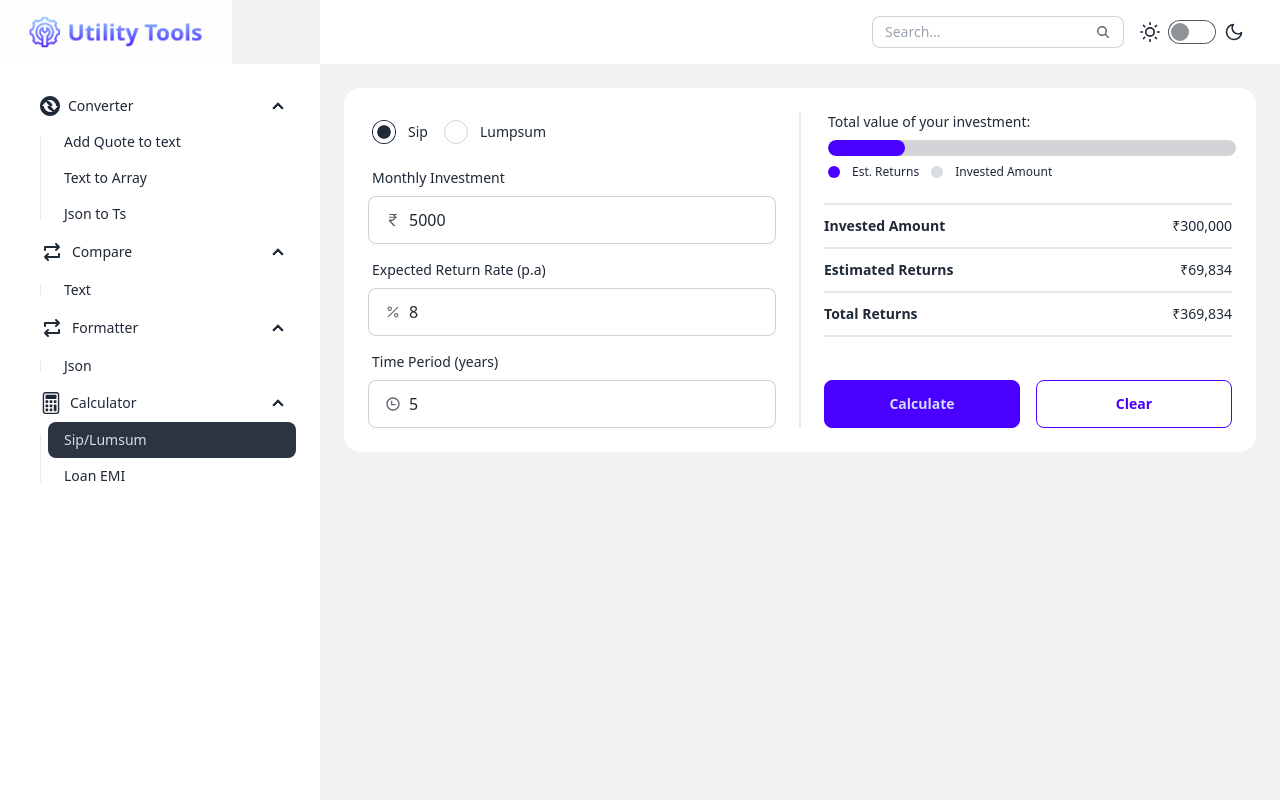
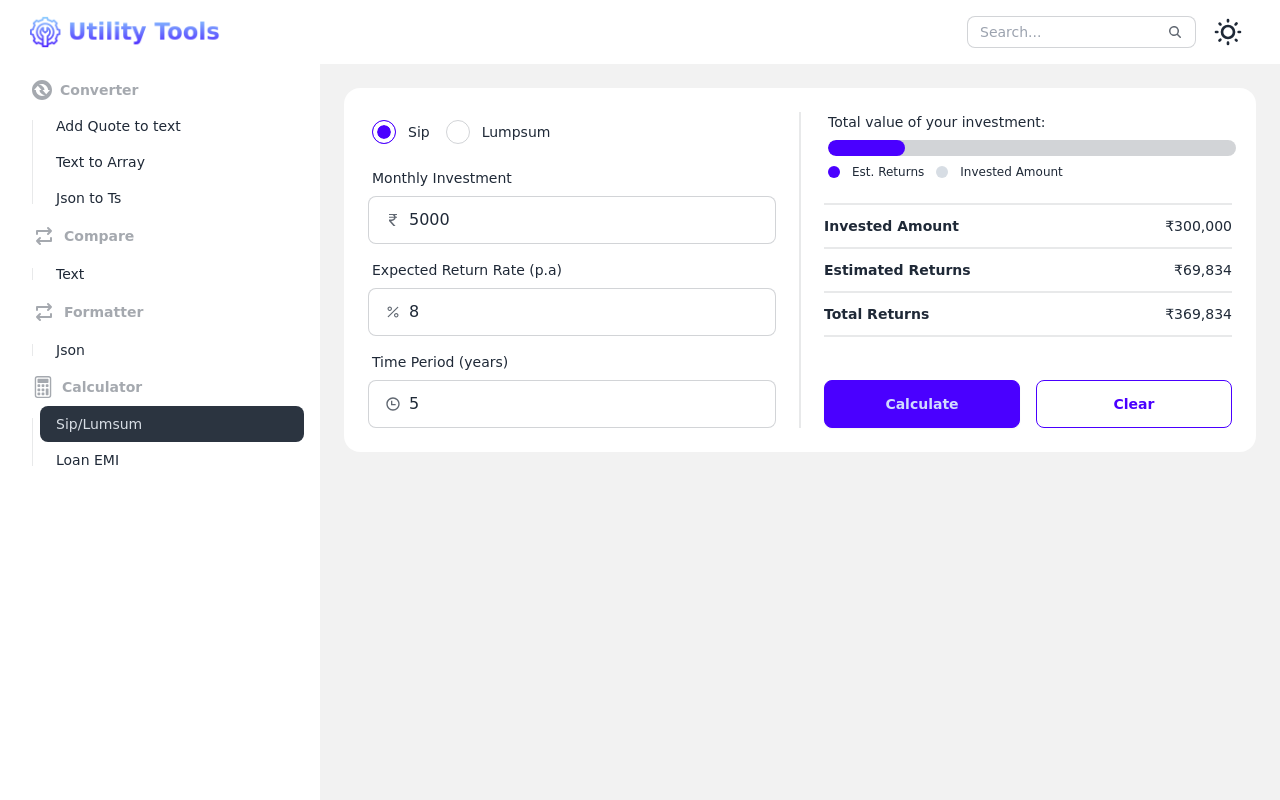
Before and after one commit to BarboolRahhi/my-utility-tools, a React (Vite) app: page /sip-calculator in a window 1280 px wide. Built offline with nearby package versions, Linux system fonts and the light colour scheme.

Commit message:
added new checkbox and new design

```diff
--- /dev/null
+++ b/src/components/Checkbox.tsx
@@ -0,0 +1,68 @@
+import { VariantProps, cva } from "class-variance-authority";
+import React, { InputHTMLAttributes, forwardRef } from "react";
+import { cn } from "../utils/cn";
+
+type CheckboxProps = {
+  label?: string;
+  labelPosition?: "left" | "right";
+} & Omit<InputHTMLAttributes<HTMLInputElement>, "size"> &
+  VariantProps<typeof inputVariants>;
+
+const inputVariants = cva(["checkbox"], {
+  variants: {
+    variant: {
+      primary: ["checked:checkbox-primary"],
+      secondary: ["checked:checkbox-secondary"],
+      accent: ["checked:checkbox-accent"],
+      success: ["checked:checkbox-success"],
+      warning: ["checked:checkbox-warning"],
+      info: ["checked:checkbox-info"],
+      error: ["checked:checkbox-error"],
+    },
+    size: {
+      lg: ["checkbox-lg"],
+      md: ["checkbox-md"],
+      sm: ["checkbox-sm"],
+      xs: ["checkbox-xs"],
+    },
+  },
+  defaultVariants: {
+    variant: "primary",
+  },
+});
+
+const Checkbox = forwardRef(
+  (
+    {
+      variant,
+      size,
+      label,
+      className,
+      labelPosition = "left",
+      ...props
+    }: CheckboxProps,
+    ref: React.ForwardedRef<any>
+  ) => {
+    return (
+      <div className={cn("form-control", className)}>
+        <label className="cursor-pointer label justify-start gap-4">
+          {label && labelPosition === "left" && (
+            <span className="label-text">{label}</span>
+          )}
+          <input
+            ref={ref}
+            type="checkbox"
+            defaultChecked
+            className={cn(inputVariants({ variant, size }))}
+            {...props}
+          />
+          {label && labelPosition === "right" && (
+            <span className="label-text">{label}</span>
+          )}
+        </label>
+      </div>
+    );
+  }
+);
+
+export default Checkbox;
--- a/src/components/DrawerSide.tsx
+++ b/src/components/DrawerSide.tsx
@@ -1,14 +1,20 @@
 import { NavLink } from "react-router-dom";
 import { sideMenuConfig } from "../config";
+import SearchSvg from "./svg-icon/SearchSvg";
+import Input from "./Input";
+import { useRef } from "react";
 
 export default function DrawerSide() {
+  const ref = useRef<any>(null);
   return (
-    <aside className="drawer-side">
+    <div className="drawer-side z-40">
       <label
+        ref={ref}
         htmlFor="my-drawer-2"
         aria-label="close sidebar"
         className="drawer-overlay"
       ></label>
+      <aside className="bg-base-100 min-h-screen w-80">
         <div className="bg-base-100 sticky top-0 z-20 hidden items-center gap-2 bg-opacity-90 px-4 py-2 backdrop-blur lg:flex">
           <a
             href="/"
@@ -23,28 +29,30 @@ export default function DrawerSide() {
           </a>
         </div>
 
-      <div className="menu p-4 w-80 min-h-full bg-base-100 text-base-content">
-        <div className="form-control lg:hidden">
-          <input
+        <div className="bg-base-100 sticky top-0 z-20 lg:hidden bg-opacity-90 px-4 py-2 backdrop-blur flex">
+          <Input
             type="text"
-            placeholder="Search"
-            className="input input-bordered w-full"
+            className="grow"
+            placeholder="Search..."
+            icon={<SearchSvg />}
           />
         </div>
 
-        <ul className="menu bg-base-100 rounded-box mt-4 lg:mt-0">
+        <ul className="menu px-4">
           {sideMenuConfig.sideSections.map((section) => (
             <li key={section.sectionName}>
-              <details open>
-                <summary>
+              <h2 className="menu-title flex gap-2 items-center">
                 {section.section_svg_icon}
                 {section.sectionName}
-                </summary>
+              </h2>
               <ul>
                 {section.sectionItems.map((item) => (
                   <li key={item.name}>
                     <NavLink
                       to={item.link}
+                      onClick={() => {
+                        ref?.current?.click();
+                      }}
                       className={({ isActive }) => (isActive ? "active" : "")}
                     >
                       {item.name}
@@ -52,11 +60,10 @@ export default function DrawerSide() {
                   </li>
                 ))}
               </ul>
-              </details>
             </li>
           ))}
         </ul>
+      </aside>
     </div>
-    </aside>
   );
 }
--- a/src/components/Header.tsx
+++ b/src/components/Header.tsx
@@ -35,7 +35,7 @@ export default function Header() {
           className="flex-0 btn btn-ghost px-2"
         >
           <img src="/service.png" alt="logo" className="w-8 h-8 logo" />
-          <div className="font-title inline-flex text-lg md:text-2xl">
+          <div className="font-title inline-flex text-lg md:text-2xl logo">
             Utility Tools
           </div>
         </a>
@@ -56,26 +56,14 @@ export default function Header() {
         </svg>
       </label>
 
-      <label className="flex cursor-pointer gap-2 ml-auto mr-4 lg:mr-0 lg:ml-4">
-        <svg
-          xmlns="http://www.w3.org/2000/svg"
-          width="20"
-          height="20"
-          viewBox="0 0 24 24"
-          fill="none"
-          stroke="currentColor"
-          strokeWidth="2"
-          strokeLinecap="round"
-          strokeLinejoin="round"
-        >
-          <circle cx="12" cy="12" r="5" />
-          <path d="M12 1v2M12 21v2M4.2 4.2l1.4 1.4M18.4 18.4l1.4 1.4M1 12h2M21 12h2M4.2 19.8l1.4-1.4M18.4 5.6l1.4-1.4" />
-        </svg>
+      <label className="swap swap-rotate ml-auto mr-4 lg:mr-0 lg:ml-4">
+        {/* this hidden checkbox controls the state */}
         <input
           type="checkbox"
-          value="light"
-          className="toggle"
+          className="theme-controller"
+          value="dark"
           onChange={(e) => {
+            console.log(e.target.checked);
             if (e.target.checked) {
               document.documentElement.dataset.theme = "dark";
             } else {
@@ -84,18 +72,22 @@ export default function Header() {
           }}
         />
 
+        {/* sun icon */}
         <svg
+          className="swap-off fill-current w-8 h-8"
           xmlns="http://www.w3.org/2000/svg"
-          width="20"
-          height="20"
           viewBox="0 0 24 24"
-          fill="none"
-          stroke="currentColor"
-          strokeWidth="2"
-          strokeLinecap="round"
-          strokeLinejoin="round"
         >
-          <path d="M21 12.79A9 9 0 1 1 11.21 3 7 7 0 0 0 21 12.79z"></path>
+          <path d="M5.64,17l-.71.71a1,1,0,0,0,0,1.41,1,1,0,0,0,1.41,0l.71-.71A1,1,0,0,0,5.64,17ZM5,12a1,1,0,0,0-1-1H3a1,1,0,0,0,0,2H4A1,1,0,0,0,5,12Zm7-7a1,1,0,0,0,1-1V3a1,1,0,0,0-2,0V4A1,1,0,0,0,12,5ZM5.64,7.05a1,1,0,0,0,.7.29,1,1,0,0,0,.71-.29,1,1,0,0,0,0-1.41l-.71-.71A1,1,0,0,0,4.93,6.34Zm12,.29a1,1,0,0,0,.7-.29l.71-.71a1,1,0,1,0-1.41-1.41L17,5.64a1,1,0,0,0,0,1.41A1,1,0,0,0,17.66,7.34ZM21,11H20a1,1,0,0,0,0,2h1a1,1,0,0,0,0-2Zm-9,8a1,1,0,0,0-1,1v1a1,1,0,0,0,2,0V20A1,1,0,0,0,12,19ZM18.36,17A1,1,0,0,0,17,18.36l.71.71a1,1,0,0,0,1.41,0,1,1,0,0,0,0-1.41ZM12,6.5A5.5,5.5,0,1,0,17.5,12,5.51,5.51,0,0,0,12,6.5Zm0,9A3.5,3.5,0,1,1,15.5,12,3.5,3.5,0,0,1,12,15.5Z" />
+        </svg>
+
+        {/* moon icon */}
+        <svg
+          className="swap-on fill-current w-8 h-8"
+          xmlns="http://www.w3.org/2000/svg"
+          viewBox="0 0 24 24"
+        >
+          <path d="M21.64,13a1,1,0,0,0-1.05-.14,8.05,8.05,0,0,1-3.37.73A8.15,8.15,0,0,1,9.08,5.49a8.59,8.59,0,0,1,.25-2A1,1,0,0,0,8,2.36,10.14,10.14,0,1,0,22,14.05,1,1,0,0,0,21.64,13Zm-9.5,6.69A8.14,8.14,0,0,1,7.08,5.22v.27A10.15,10.15,0,0,0,17.22,15.63a9.79,9.79,0,0,0,2.1-.22A8.11,8.11,0,0,1,12.14,19.73Z" />
         </svg>
       </label>
     </div>
--- a/src/components/Radio.tsx
+++ b/src/components/Radio.tsx
@@ -11,13 +11,13 @@ type RadioTypes = {
 const radioVariants = cva(["radio"], {
   variants: {
     variant: {
-      primary: ["radio-primary"],
-      secondary: ["radio-secondary"],
-      accent: ["radio-accent"],
-      success: ["radio-success"],
-      warning: ["radio-warning"],
-      info: ["radio-info"],
-      error: ["radio-error"],
+      primary: ["checked:radio-primary"],
+      secondary: ["checked:radio-secondary"],
+      accent: ["checked:radio-accent"],
+      success: ["checked:radio-success"],
+      warning: ["checked:radio-warning"],
+      info: ["checked:radio-info"],
+      error: ["checked:radio-error"],
     },
     size: {
       lg: ["radio-lg"],
@@ -25,6 +25,9 @@ const radioVariants = cva(["radio"], {
       sm: ["radio-sm"],
       xs: ["radio-xs"],
     },
+  },
+  defaultVariants: {
+    variant: "primary",
   },
 });
 
--- /dev/null
+++ b/src/components/svg-icon/SearchSvg.tsx
@@ -0,0 +1,22 @@
+import React from "react";
+import { cn } from "../../utils/cn";
+
+const SearchSvg = (props: React.SVGProps<SVGSVGElement>) => {
+  return (
+    <svg
+      xmlns="http://www.w3.org/2000/svg"
+      viewBox="0 0 16 16"
+      fill="currentColor"
+      className={cn("w-4 h-4 opacity-70", props.className)}
+      {...props}
+    >
+      <path
+        fillRule="evenodd"
+        d="M9.965 11.026a5 5 0 1 1 1.06-1.06l2.755 2.754a.75.75 0 1 1-1.06 1.06l-2.755-2.754ZM10.5 7a3.5 3.5 0 1 1-7 0 3.5 3.5 0 0 1 7 0Z"
+        clipRule="evenodd"
+      />
+    </svg>
+  );
+};
+
+export default SearchSvg;
--- a/src/pages/EmiCalculator.tsx
+++ b/src/pages/EmiCalculator.tsx
@@ -92,6 +92,7 @@ const EmiCalculator = () => {
             placeholder="In Rupees"
             min={1}
             max={20000000}
+            required
             icon={<RupeeSvg />}
           />
           <Input
@@ -102,6 +103,7 @@ const EmiCalculator = () => {
             min={1}
             max={30}
             step=".01"
+            required
             icon={<PercentageSvg />}
           />
           <Input
@@ -111,6 +113,7 @@ const EmiCalculator = () => {
             type="number"
             min={1}
             max={40}
+            required
             icon={<TimePeriodSvg />}
           />
         </div>
--- a/src/pages/JsonToTsConverter.tsx
+++ b/src/pages/JsonToTsConverter.tsx
@@ -121,7 +121,7 @@ const JsonToTsConverter: React.FC = () => {
             </RadioGroup>
           )}
 
-          <div className="flex gap-4 mt-auto">
+          <div className="flex gap-4 mt-4 lg:mt-auto">
             <Button type="submit" variant="primary" className="flex-1">
               Convert
             </Button>
--- a/src/pages/SipCalculator.tsx
+++ b/src/pages/SipCalculator.tsx
@@ -97,8 +97,14 @@ const SipCalculator = () => {
               {...register("sipType")}
               value="sip"
               defaultChecked
+              variant="primary"
             />
-            <Radio label="Lumpsum" {...register("sipType")} value="lumpsum" />
+            <Radio
+              label="Lumpsum"
+              {...register("sipType")}
+              value="lumpsum"
+              variant="primary"
+            />
           </div>
           <Input
             {...register("amount")}
@@ -117,6 +123,7 @@ const SipCalculator = () => {
             min={1}
             max={30}
             step=".01"
+            required
             icon={<PercentageSvg />}
           />
           <Input
@@ -126,6 +133,7 @@ const SipCalculator = () => {
             type="number"
             min={1}
             max={30}
+            required
             icon={<TimePeriodSvg />}
           />
         </div>
--- a/tailwind.config.js
+++ b/tailwind.config.js
@@ -7,4 +7,20 @@ export default {
     extend: {},
   },
   plugins: [daisyui],
+  daisyui: {
+    themes: [
+      {
+        light: {
+          ...require("daisyui/src/theming/themes")["light"],
+          "font-family": `Chalkboard,comic sans ms,"sans-serif"`,
+          "--rounded-badge": ".4rem",
+        },
+        dark: {
+          ...require("daisyui/src/theming/themes")["dark"],
+          "font-family": `Chalkboard,comic sans ms,"sans-serif"`,
+          "--rounded-badge": ".4rem",
+        },
+      },
+    ],
+  },
 };
```
Also changed, not shown: src/pages/AddQuoteToText.tsx (+32 -33 lines), src/pages/TextToArray.tsx (+41 -87 lines). Lines whose indentation alone changed are shown as unchanged.
